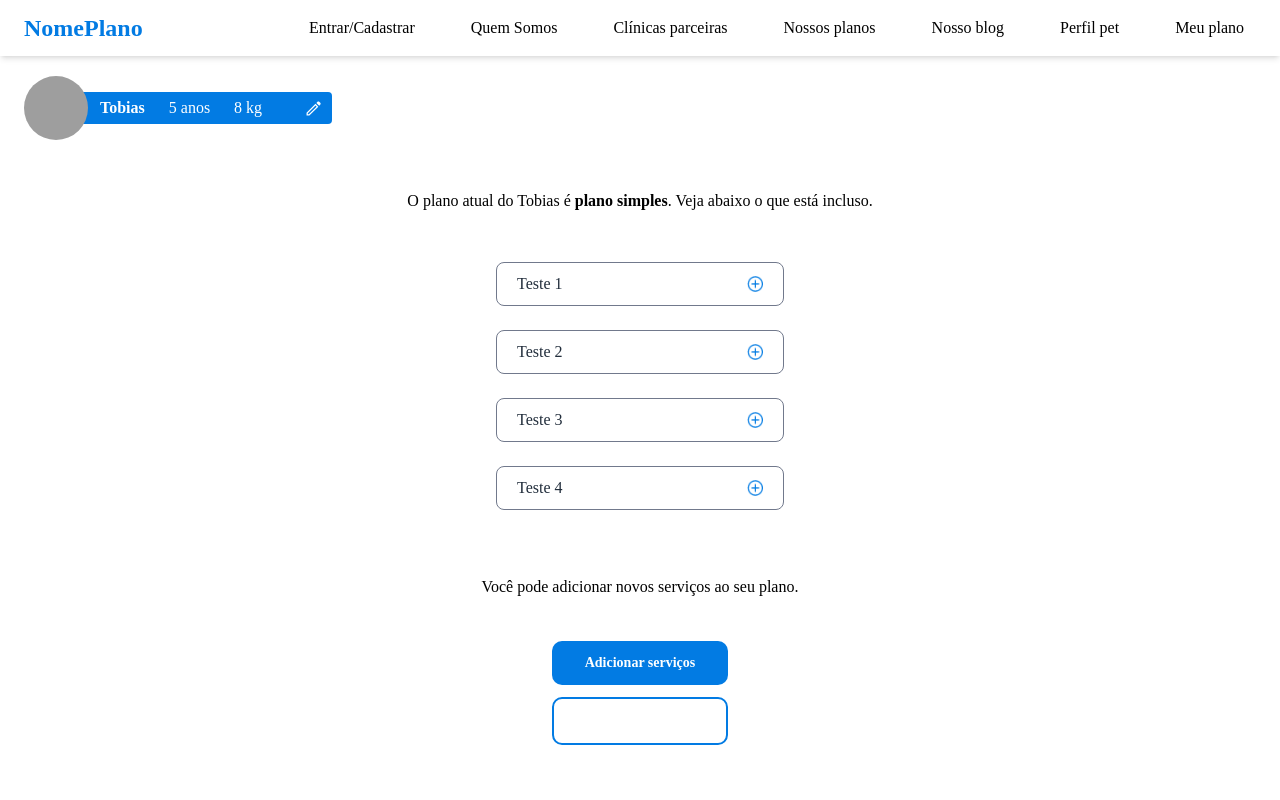
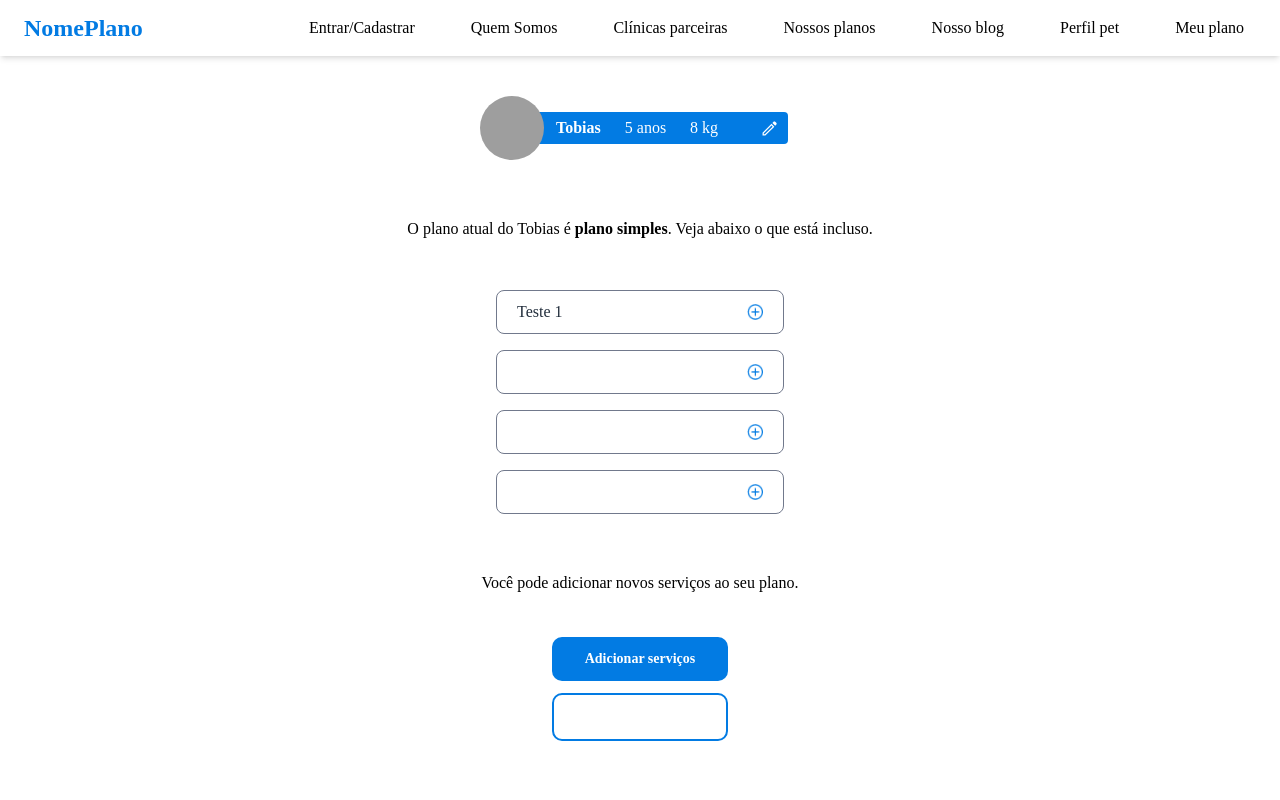
Before and after one commit to StaticDreamstate/GamaBoss, a React (Vite) app in the folder frontend/: page /meu-plano in a window 1280 px wide. Shown: the top 800 px of the page. Built offline with nearby package versions, Linux system fonts and the light colour scheme; grey boxes are pictures that could not be loaded.

Commit message:
versão 2.0 da pagina meu plano

```diff
--- a/frontend/src/components/Accordion/index.tsx
+++ b/frontend/src/components/Accordion/index.tsx
@@ -24,7 +24,7 @@ export default function Accordion(props: IaccordionProps) {
     <section>
       {activeAccordions.map((activeAccordion, index) => (
         <div>
-          <h2 className="pb-6 px-7">
+          <h2 className="pb-4 ">
             <button
               onClick={() => toggleAccordion(index)}
               type="button"
@@ -35,16 +35,15 @@ export default function Accordion(props: IaccordionProps) {
                 className={`w-4 h-4  shrink-0 ${
                   activeAccordion.state == true ? "" : ""
                 }`}
-                src={icons.iconCircle}
-                alt="Icone de positivo"
-
+                src={`${activeAccordion.state == false ? icons.iconCircle : icons.iconNegative}`}
+                alt="Icone de positivo e negativo"
               />
             </button>
           </h2>
           <div
             className={`${activeAccordion.state == false ? "hidden" : "block"}`}
           >
-            <div className="p-3 pl-8 w-72 font-libre">
+            <div className=" pl-6 w-72 font-libre">
               <p className="mb-2 text-gray-500 flex-wrap">
                 {props.contentAccordion}
               </p>
--- a/frontend/src/pages/MyPlan/index.tsx
+++ b/frontend/src/pages/MyPlan/index.tsx
@@ -5,40 +5,39 @@ import PetAvatar from "../../components/PetAvatar";
 
 export default function MyPlan() {
   return (
-    <main className="flex flex-col items-center w-full">
-      <div className="pt-5 w-screen">
+    <main className="flex flex-col items-center w-full px-8 ">
+      <div className="pt-10">
         <PetAvatar />
       </div>
-      <p className="py-12 px-8 text-left leading-mobile-line-26.4px text-mobile-size-16px font-normal ">
+      <p className=" pt-14 pb-12 text-left leading-mobile-line-26.4px text-mobile-size-16px font-normal ">
         O plano atual do Tobias é <strong>plano simples</strong>. Veja abaixo o
         que está incluso.
       </p>
-
       <Accordion
         titleAccordion={"Teste 1"}
         contentAccordion={
-          "Flowbite is an open-source library of interactive components built on top of Tailwind CSS including buttons,"
+          "Teste Teste"
         }
       />
       <Accordion
-        titleAccordion={"Teste 2"}
+        titleAccordion={""}
         contentAccordion={
-          "F is an open-source library of interactive components built on top of Tailwind CSS including buttons,"
+          ""
         }
       />
       <Accordion
-        titleAccordion={"Teste 3"}
+        titleAccordion={""}
         contentAccordion={
-          " an open-source library of interactive components built on top of Tailwind CSS including buttons,"
+          " "
         }
       />
       <Accordion
-        titleAccordion={"Teste 4"}
+        titleAccordion={""}
         contentAccordion={
-          " an open-source library of interactive components built on top of Tailwind CSS including buttons,"
+          " "
         }
       />
-      <p className="pt-10 px-8 text-left text-mobile-size-16px leading-mobile-line-26.4px font-normal">
+      <p className="pt-10  text-left text-mobile-size-16px leading-mobile-line-26.4px font-normal">
         Você pode adicionar novos serviços ao seu plano.
       </p>
       <div className="pt-10 flex justify-center ">
```
